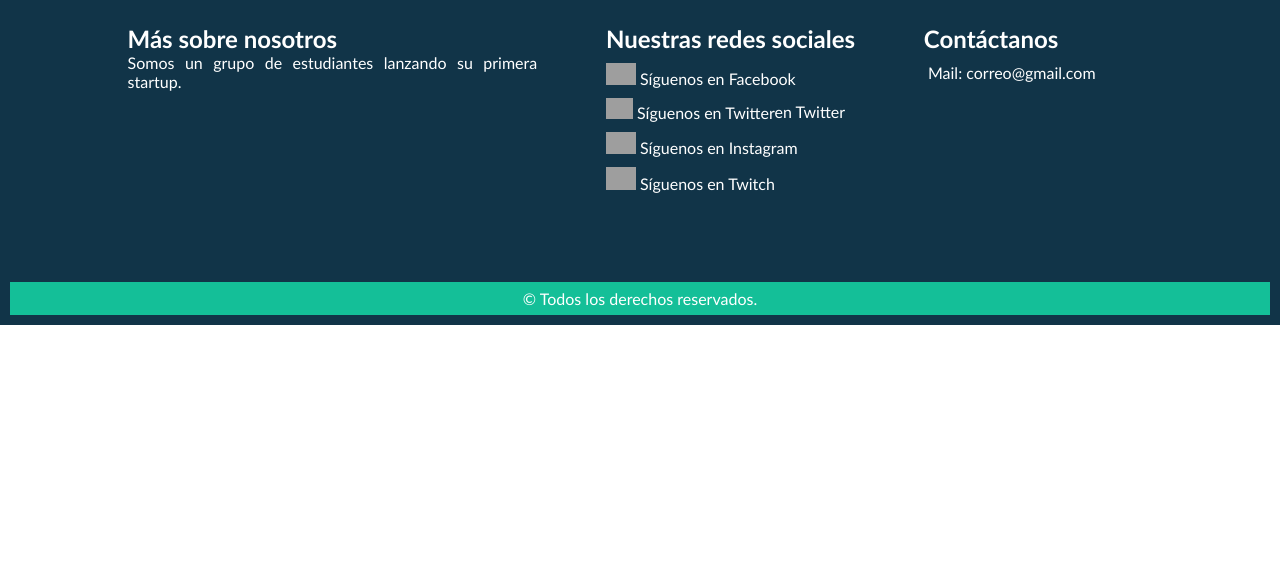
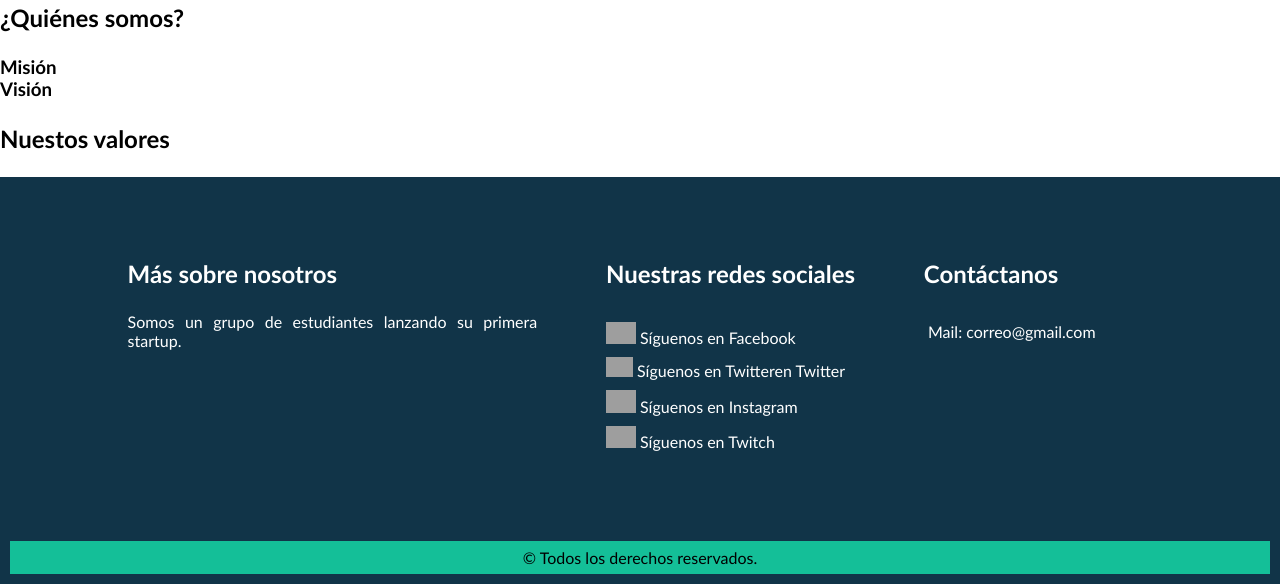
Before and after one commit to NayelhyRC/ProyectoProgra, a PHP site: page /nosotros.html in a window 1280 px wide. Shown: the part 225-809 px from the top of the page. Before the commit the page ends 550 px from the top, so only its background shows below. Run offline with PHP 8.4, Linux system fonts and the light colour scheme; grey boxes are pictures that could not be loaded.

Commit message:
+nosotros.html, * cambios en index, footer, estilos .css

```diff
--- a/css/estilos-cursos.css
+++ b/css/estilos-cursos.css
@@ -1,6 +1,6 @@
 @import url(estilos.css);
 :root {
-  --bg-color-pantalla-inicio: rgb(17, 52, 72, 0.7);
+  --bg-color-pantalla-inicio: rgb(17, 52, 72, 0.6);
   --bg-color-principal: rgb(17, 52, 72);
   --bg-color-secundario: #14bf98;
 }
@@ -45,6 +45,10 @@
   background-color: var(--bg-color-pantalla-inicio);
 }
 
+.cursos-categoria-menu li:active {
+  background-color: var(--bg-color-principal);
+}
+
 .link-cat {
   color: white;
 }
--- a/css/estilos.css
+++ b/css/estilos.css
@@ -5,9 +5,10 @@
 }
 
 :root {
-  --bg-color-pantalla-inicio: rgb(17, 52, 72, 0.7);
+  --bg-color-pantalla-inicio: rgb(17, 52, 72, 0.6);
   --bg-color-principal: rgb(17, 52, 72);
   --bg-color-secundario: #14bf98;
+  --radio-borde-div: 20px;
 }
 a {
   text-decoration: none;
@@ -16,10 +17,6 @@ a {
 
 html {
   scroll-behavior: smooth;
-}
-
-h1 {
-  padding-top: 2rem;
 }
 
 button {
@@ -39,6 +36,22 @@ button {
 button:hover {
   width: 7.3em;
   height: 2.2em;
+  /* background: var(--bg-color-principal); */
+  /* padding: 10px 30px 10px 30px; */
+}
+
+button:active {
+  border-color: var(--bg-color-secundario);
+  background: var(--bg-color-principal);
+}
+
+h1 {
+  padding-top: 2rem;
+}
+
+h2 {
+  padding-top: 1.5rem;
+  padding-bottom: 1.5rem;
 }
 
 #boton-VerMas {
@@ -87,7 +100,7 @@ button:hover {
   border-style: solid;
   border-width: 2px;
   border-color: var(--bg-color-secundario);
-  border-radius: 6px;
+  border-radius: 10px;
   color: var(--bg-color-secundario);
 }
 
@@ -141,12 +154,47 @@ button:hover {
   cursor: pointer;
 }
 
+/* CSS DEL CONTAINER "NOSOTROS" */
+
+.container-nosotros {
+  width: 90%;
+  margin: 0 auto;
+  text-align: center;
+  color: #fff;
+  display: flex;
+  align-items: flex-start;
+  flex-wrap: wrap;
+  justify-content: space-around;
+}
+
+.container-somos {
+  background-color: var(--bg-color-pantalla-inicio);
+  color: white;
+  padding: 1.5rem 1rem;
+  border-radius: var(--radio-borde-div);
+  /* margin: 2rem 1rem; */
+  /* margin: 0 auto; */
+  margin-bottom: 1rem;
+  width: 40%;
+}
+
+.container-elegirnos {
+  background-color: var(--bg-color-principal);
+  border-radius: var(--radio-borde-div);
+  padding: 1rem 1rem 1.5rem 1rem;
+  text-align: justify;
+  margin-bottom: 1rem;
+  width: 45%;
+}
+
+.container-elegirnos ul {
+  margin: 1.5rem;
+}
+
 /*CSS DEL FOOTER*/
-
 .contacto {
   padding: 10px;
-  background: var(--bg-color-principal);
-  color: #fff;
+  background-color: var(--bg-color-principal);
 }
 
 .containter-footer-body {
--- a/nosotros.html
+++ b/nosotros.html
@@ -35,7 +35,9 @@
           <div class="container-historia">
             <h2>Nuestra historia</h2>
           </div>
-
+          <div class="imagen">
+            <img src="https://drive.google.com/uc?id=1QTRuyt0y9gLpF9NJ8QEX-mhauK4Syzjb" heigt="6rem" width="85rem" loading="lazy">
+          </div>
           <div class="container-quienes">
             <h2>¿Quiénes somos?</h2>
           </div>
@@ -53,7 +55,6 @@
           <div class="container-valores">
             <h2>Nuestos valores</h2>
           </div>
-
         </div>
     </section>
 <!-- sección contacto -->
@@ -69,25 +70,25 @@
 					<ul>
 						<li>
                 <a href="https://www.facebook.com/profile" target="_blank">
-                <img src="https://drive.google.com/uc?id=11cSSmhhXOuMS4y7tkHQxppjxqcF0mX3L"  alt="Logo de Facebook" heigth="30rem" width="30rem">
+                <img src="https://drive.google.com/uc?id=11cSSmhhXOuMS4y7tkHQxppjxqcF0mX3L"  alt="Logo de Facebook" heigth="30rem" width="30rem" loading="lazy">
                 Síguenos en Facebook</a>
 						</li>
 
 						<li>
                 <a href="https://www.facebook.com/profile" target="_blank">
-                <img src="https://drive.google.com/uc?id=1er8bsgIV8tOqO3vnADJWO9SwULpOjk_y" alt="Logo de Twitter" heigth="27rem" width="27rem">
+                <img src="https://drive.google.com/uc?id=1er8bsgIV8tOqO3vnADJWO9SwULpOjk_y" alt="Logo de Twitter" heigth="27rem" width="27rem" loading="lazy">
                 Síguenos en Twitter</a>en Twitter</a>
 						</li>
 
 						<li>
                 <a href="https://www.facebook.com/profile" target="_blank">
-                <img src="https://drive.google.com/uc?id=1cFZRmCHmPCZ36VC7cmtR3O1TlCWaGVNX" alt="Logo de Instagram" heigth="30rem" width="30rem">
+                <img src="https://drive.google.com/uc?id=1cFZRmCHmPCZ36VC7cmtR3O1TlCWaGVNX" alt="Logo de Instagram" heigth="30rem" width="30rem" loading="lazy">
                 Síguenos en Instagram</a>
 						</li>
 
 						<li>
                 <a href="https://www.facebook.com/profile" target="_blank">
-                <img src="https://drive.google.com/uc?id=1nwl8u5X3zhwrn8UXLhiQAORDOV7vbcAZ" alt="Logo de Twitch" heigth="30rem" width="30rem">
+                <img src="https://drive.google.com/uc?id=1nwl8u5X3zhwrn8UXLhiQAORDOV7vbcAZ" alt="Logo de Twitch" heigth="30rem" width="30rem" loading="lazy">
                 Síguenos en Twitch</a>
 						</li>
 					</ul>
```
